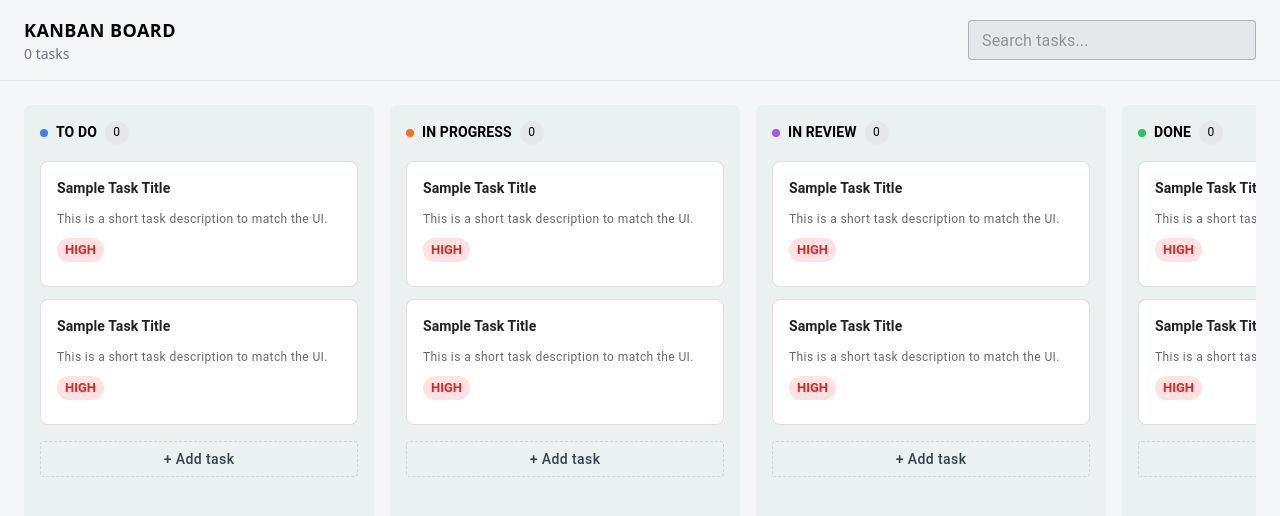
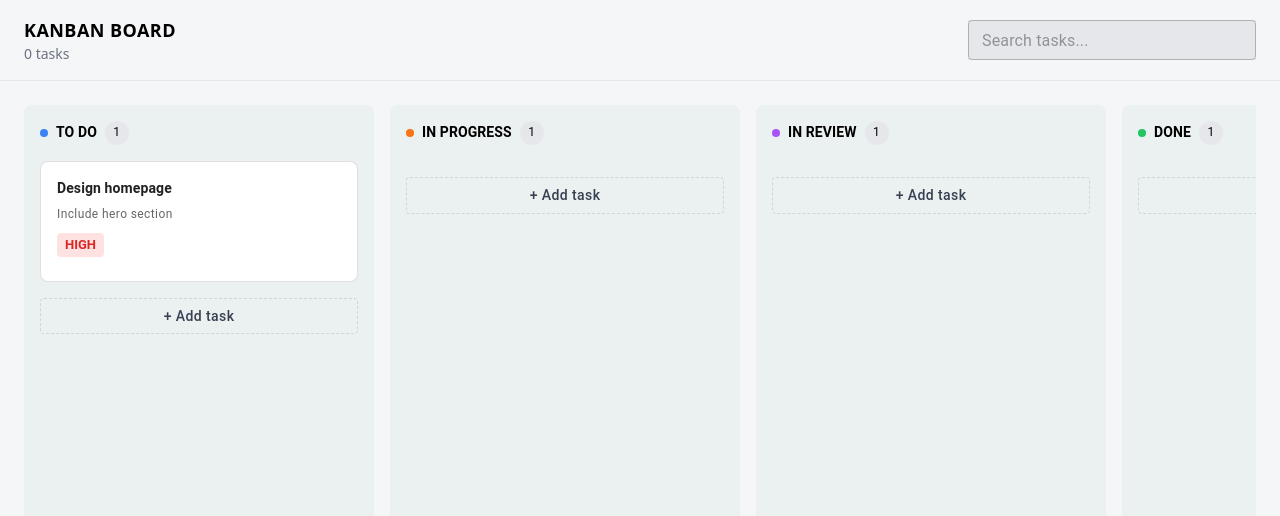
Before and after one commit to Waleedsaber22/wa-task-flow, a React (Create React App) app: page / in a window 1280 px wide. Shown: the top 516 px of the page. Built offline with nearby package versions, Linux system fonts and the light colour scheme; data requests are answered from the project's data file.

Commit message:
TF-3 populate tasks from db server and access it usingr  react query [Queries + APIs]

```diff
--- /dev/null
+++ b/db.json
@@ -0,0 +1,11 @@
+{
+  "tasks": [
+    {
+      "id": "1",
+      "title": "Design homepage",
+      "description": "Include hero section",
+      "column": "backlog",
+      "priority": "high"
+    }
+  ]
+}
--- a/package.json
+++ b/package.json
@@ -14,6 +14,7 @@
     "@testing-library/jest-dom": "6.9.1",
     "@testing-library/react": "16.3.2",
     "@testing-library/user-event": "13.5.0",
+    "axios": "1.14.0",
     "react": "^19.2.4",
     "react-dom": "^19.2.4",
     "react-redux": "9.2.0",
--- a/src/components/Column.jsx
+++ b/src/components/Column.jsx
@@ -1,7 +1,11 @@
 import { Box, Typography, Button } from "@mui/material";
 import TaskCard from "./TaskCard";
+import { useTasks } from "../services/tasksQueries";
 
 export default function Column({ column }) {
+  const { data: tasks = [] } = useTasks();
+  const filteredTasks = tasks.filter((t) => t.column === column.key);
+
   return (
     <Box
       className="flex flex-col min-w-[350px] max-w-[350px] h-[calc(100vh-120px)]"
@@ -27,14 +31,15 @@ export default function Column({ column }) {
         </Typography>
 
         <Box className="w-6 h-6 flex items-center justify-center bg-gray-200 rounded-full">
-          <Typography variant="caption">0</Typography>
+          <Typography variant="caption">{tasks.length}</Typography>
         </Box>
       </Box>
 
       {/* Tasks */}
       <Box className="flex flex-col gap-3 overflow-y-auto">
-        <TaskCard />
-        <TaskCard />
+        {filteredTasks.map((task) => (
+          <TaskCard key={task.id} task={task} />
+        ))}
       </Box>
 
       {/* Add Task */}
--- a/src/components/TaskCard.jsx
+++ b/src/components/TaskCard.jsx
@@ -1,28 +1,32 @@
 import { Card, CardContent, Typography, Chip } from "@mui/material";
+import { PRIORITIES } from "../constants/priorities";
 
-export default function TaskCard() {
+export default function TaskCard({ task }) {
+  const priority = PRIORITIES[task.priority];
+
   return (
     <Card variant="outlined" sx={{ borderRadius: 2 }}>
       <CardContent>
-        <Typography variant="subtitle2" fontWeight="600" gutterBottom>
-          Sample Task Title
+        <Typography variant="subtitle2" fontWeight={600} gutterBottom>
+          {task.title}
         </Typography>
 
-        <Typography variant="caption" color="text.secondary">
-          This is a short task description to match the UI.
+        <Typography className="block" variant="caption" color="text.secondary">
+          {task.description}
         </Typography>
 
-        {/* Priority */}
+
+        {priority && (
           <Chip
-          label="HIGH"
+            label={priority.label}
             size="small"
+            className={`!rounded ${priority.color} ${priority.bg}`}
             sx={{
               mt: 1,
-            backgroundColor: "#fee2e2",
-            color: "#dc2626",
               fontWeight: 600,
             }}
           />
+        )}
       </CardContent>
     </Card>
   );
--- /dev/null
+++ b/src/constants/priorities.js
@@ -0,0 +1,5 @@
+export const PRIORITIES = {
+        high: { label: "HIGH", color: "!text-red-600", bg: "!bg-red-100"},
+        medium: { label: "MEDIUM", color:"!text-yellow-600", "bg":"!bg-yellow-100"},
+        low: { label: "LOW", color: "!text-gray-600", bg: "!bg-gray-200"}
+    }
--- /dev/null
+++ b/src/services/tasksApi.js
@@ -0,0 +1,23 @@
+import axios from "axios";
+
+const API_URL = "http://localhost:4000/tasks";
+
+export const fetchTasks = async () => {
+  const { data } = await axios.get(API_URL);
+  return data;
+};
+
+export const createTaskApi = async (task) => {
+  const { data } = await axios.post(API_URL, task);
+  return data;
+};
+
+export const updateTaskApi = async (task) => {
+  const { data } = await axios.put(`${API_URL}/${task.id}`, task);
+  return data;
+};
+
+export const deleteTaskApi = async (id) => {
+  await axios.delete(`${API_URL}/${id}`);
+  return id;
+};
--- /dev/null
+++ b/src/services/tasksQueries.js
@@ -0,0 +1,47 @@
+import { useQuery, useMutation, useQueryClient } from "@tanstack/react-query";
+import {
+  fetchTasks,
+  createTaskApi,
+  updateTaskApi,
+  deleteTaskApi,
+} from "./tasksApi";
+
+export const useTasks = () => {
+  return useQuery({
+    queryKey: ["tasks"],
+    queryFn: fetchTasks,
+  });
+};
+
+export const useAddTask = () => {
+  const queryClient = useQueryClient();
+
+  return useMutation({
+    mutationFn: createTaskApi,
+    onSuccess: () => {
+      queryClient.invalidateQueries(["tasks"]);
+    },
+  });
+};
+
+export const useUpdateTask = () => {
+  const queryClient = useQueryClient();
+
+  return useMutation({
+    mutationFn: updateTaskApi,
+    onSuccess: () => {
+      queryClient.invalidateQueries(["tasks"]);
+    },
+  });
+};
+
+export const useDeleteTask = () => {
+  const queryClient = useQueryClient();
+
+  return useMutation({
+    mutationFn: deleteTaskApi,
+    onSuccess: () => {
+      queryClient.invalidateQueries(["tasks"]);
+    },
+  });
+};
```
Also changed, not shown: 1 other file (tests, documents, lock files or other folders). Lines whose indentation alone changed are shown as unchanged.
